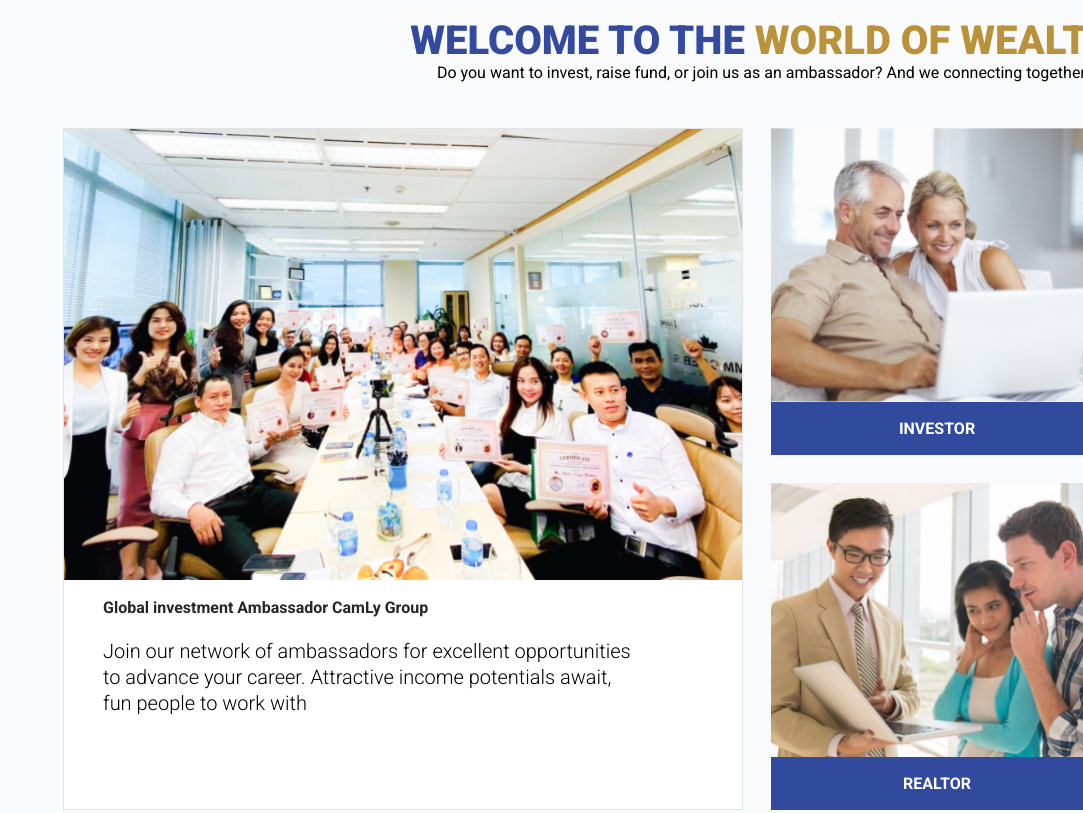
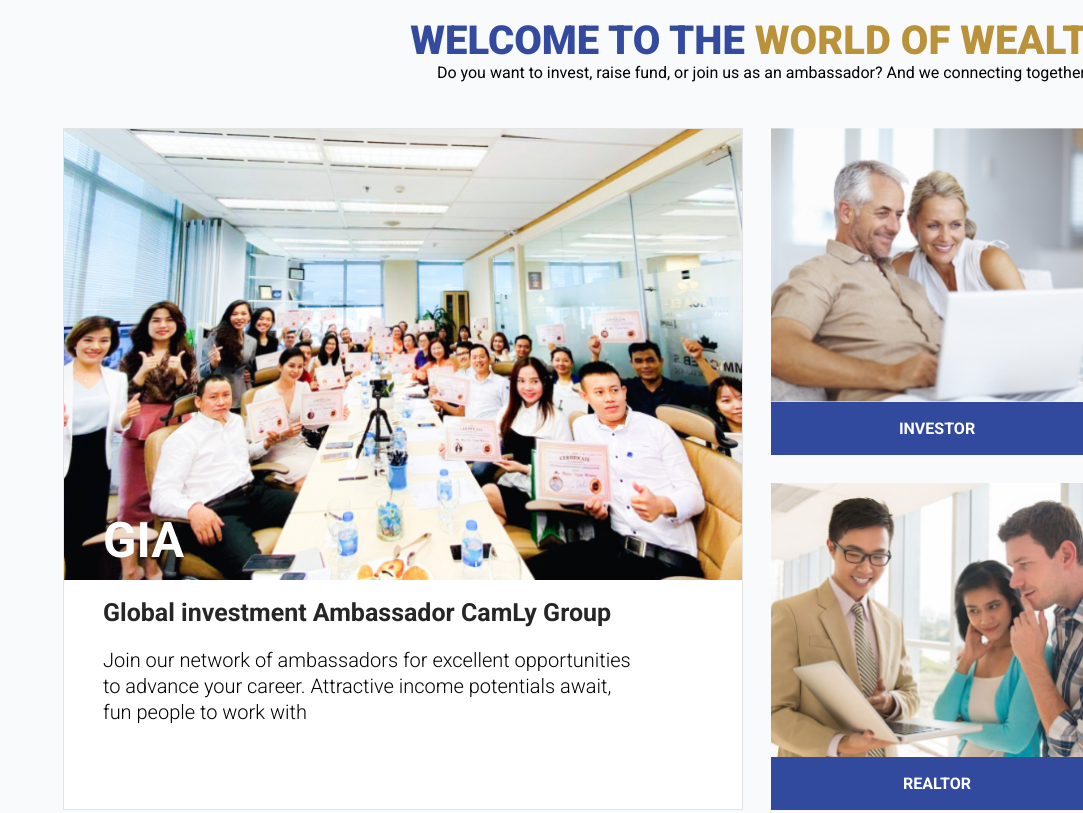
Before and after one commit to dploc96/camly.github.io, a website: page public/index.html in a window 1280 px wide. Shown: the part 2140-2953 px from the top of the page, without its empty margins (197-1280 px from the left). Drawn offline with Linux system fonts and the light colour scheme.

Commit message:
fixed line height service

```diff
--- a/public/css/news.css
+++ b/public/css/news.css
@@ -77,9 +77,10 @@
   color: #324AA0;
   font-size: 20px;
   font-weight: 900;
+  line-height: 23px;
 }
 
-.news-item__title p {
+.news__item p {
   color: #1F1F1F;
 
   font-size: 16px;
--- a/public/css/service.css
+++ b/public/css/service.css
@@ -51,18 +51,33 @@
   line-height: 53px;
 }
 
+.list-left__img {
+  position: relative;
+}
+
+.list-left__img > span {
+  position: absolute;
+  bottom: 13px;
+  left: 39px;
+  color: #fff;
+  font-size: 49px;
+  font-weight: 700;
+  line-height: 59px;
+}
+
 .list-left__content {
   padding: 17px 39px;
 }
 
-.list-left__content span {
+.list-left__content > span {
   display: inline-block;
   margin-bottom: 22px;
   color: #262626;
+  font-size: 25px;
   font-weight: 700;
 }
 
-.list-left__content p {
+.list-left__content > p {
   width: 534px;
   font-size: 20px;
   font-weight: 300;
--- a/public/index.html
+++ b/public/index.html
@@ -247,7 +247,10 @@
         </div>
         <div class="service__list">
           <div class="service-list__left">
-            <img src="./imgs/11.png" width="100%" alt="">
+            <div class="list-left__img">
+              <img src="./imgs/11.png" width="100%" alt="">
+              <span>GIA</span>
+            </div>
             <div class="list-left__content">
               <span>Global investment Ambassador CamLy Group</span>
               <p>Join our network of ambassadors for excellent opportunities to advance your career. Attractive income potentials await, fun people to work with</p>
```
